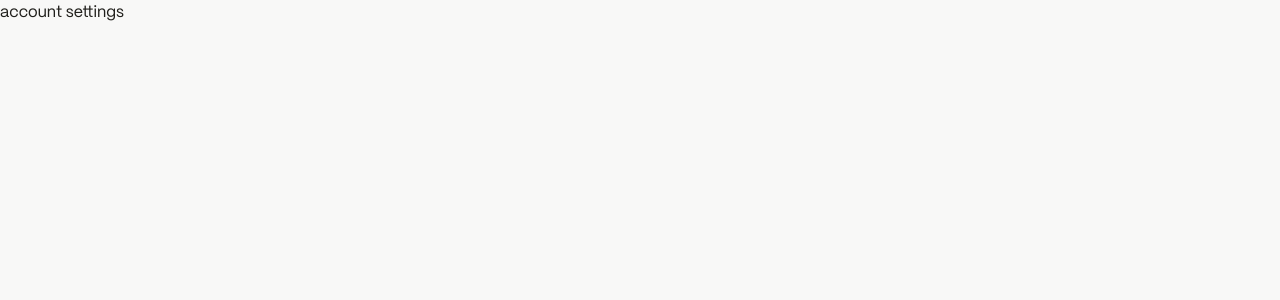
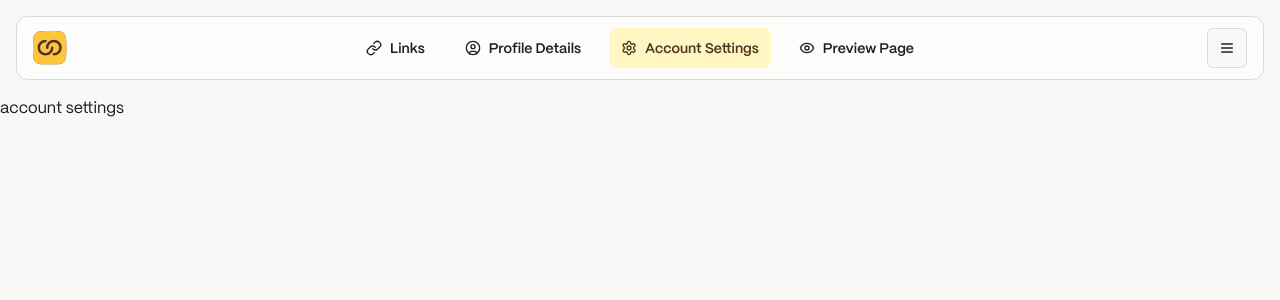
Before and after one commit to chadlydev/devlinks, a Next.js app: page /app/account-settings in a window 1280 px wide. Shown: the top 300 px of the page. Built offline with nearby package versions, Linux system fonts and the light colour scheme.

Commit message:
Add new Header and Layout components

```diff
--- /dev/null
+++ b/app/(app)/app/header.tsx
@@ -0,0 +1,116 @@
+'use client';
+
+import Link from 'next/link';
+import {
+	ROUTE_ACCOUNT_SETTINGS,
+	ROUTE_LINKS,
+	ROUTE_PREVIEW_PAGE,
+	ROUTE_PROFILE_DETAILS,
+	ROUTE_ROOT
+} from '@/lib/constants';
+import { LogoIcon } from '@/components/icons/logo-icon';
+import { useState } from 'react';
+import { Button } from '@/components/ui/button';
+import { AccountIcon, EyeIcon, LinkIcon, LogoutIcon, MenuIcon, SettingsIcon } from '@/components/icons';
+import { Sheet, SheetContent, SheetTrigger } from '@/components/ui/sheet';
+import ThemeDropdownMenu from '@/components/theme-dropdown-menu';
+import { Small } from '@/components/typography';
+import { cn } from '@/lib/utils';
+import { usePathname } from 'next/navigation';
+
+const navigation = [
+	{
+		href: ROUTE_LINKS,
+		name: 'Links',
+		icon: <LinkIcon size={16} />
+	},
+	{
+		href: ROUTE_PROFILE_DETAILS,
+		name: 'Profile Details',
+		icon: <AccountIcon size={16} />
+	},
+	{
+		href: ROUTE_ACCOUNT_SETTINGS,
+		name: 'Account Settings',
+		icon: <SettingsIcon size={16} />
+	},
+	{
+		href: ROUTE_PREVIEW_PAGE,
+		name: 'Preview Page',
+		icon: <EyeIcon size={16} />
+	}
+];
+
+export default function Header() {
+	const pathname = usePathname();
+	const [menuOpen, setMenuOpen] = useState(false);
+
+	return (
+		<header className='bg-card flex h-16 items-center justify-between border-b px-4 md:m-4 md:grid md:grid-cols-3 md:rounded-xl md:border'>
+			<Link href={ROUTE_ROOT} className='w-fit'>
+				<LogoIcon />
+			</Link>
+
+			<nav className='hidden justify-self-center md:inline-block'>
+				<ul className='flex flex-row gap-4'>
+					{navigation.map((route, i) => (
+						<li key={i}>
+							<Link
+								href={route.href}
+								className={cn(
+									'hover:text-primary ring-offset-background focus-visible:ring-ring inline-flex h-10 w-full min-w-14 items-center justify-center whitespace-nowrap rounded-lg px-3 py-2 transition-colors focus-visible:outline-none focus-visible:ring-2 focus-visible:ring-offset-2 lg:gap-2 lg:text-sm lg:font-semibold',
+									{
+										'bg-secondary text-secondary-foreground hover:text-secondary-foreground':
+											pathname === route.href
+									}
+								)}
+							>
+								{route.icon}
+								<span className='hidden lg:inline'>{route.name}</span>
+							</Link>
+						</li>
+					))}
+				</ul>
+			</nav>
+
+			<Sheet open={menuOpen} onOpenChange={setMenuOpen}>
+				<SheetTrigger asChild>
+					<Button variant='outline' size='icon' className='md:justify-self-end'>
+						<MenuIcon size={16} />
+					</Button>
+				</SheetTrigger>
+				<SheetContent className='flex flex-col pt-12'>
+					<nav>
+						<ul className='flex flex-col gap-2'>
+							{navigation.map((route, i) => (
+								<li key={i} onClick={() => setMenuOpen(false)}>
+									<Link
+										href={route.href}
+										className={cn(
+											'ring-offset-background focus-visible:ring-ring ml-[-0.65rem] inline-flex h-10 w-full items-center gap-4 whitespace-nowrap rounded-lg px-3 py-2 text-sm font-semibold transition-colors focus-visible:outline-none focus-visible:ring-2 focus-visible:ring-offset-2 ',
+											{
+												'bg-secondary text-secondary-foreground': pathname === route.href
+											}
+										)}
+									>
+										{route.icon}
+										{route.name}
+									</Link>
+								</li>
+							))}
+						</ul>
+					</nav>
+
+					<div className='mt-auto flex items-center justify-between'>
+						<Small>Theme</Small>
+						<ThemeDropdownMenu />
+					</div>
+					<Button>
+						<LogoutIcon size={16} />
+						Logout
+					</Button>
+				</SheetContent>
+			</Sheet>
+		</header>
+	);
+}
--- /dev/null
+++ b/app/(app)/app/layout.tsx
@@ -0,0 +1,11 @@
+import React from 'react';
+import Header from '@/app/(app)/app/header';
+
+export default async function AppLayout({ children }: { children: React.ReactNode }) {
+	return (
+		<div className='flex min-h-svh flex-col'>
+			<Header />
+			{children}
+		</div>
+	);
+}
```
